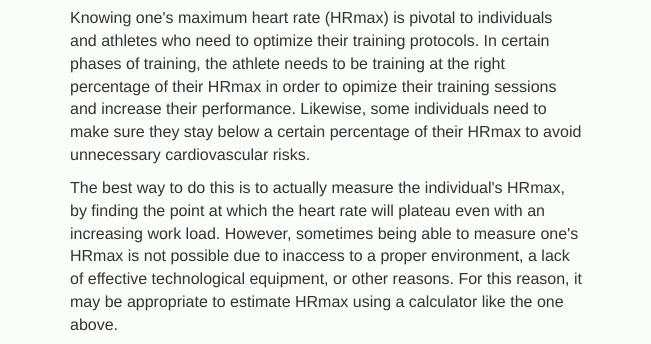
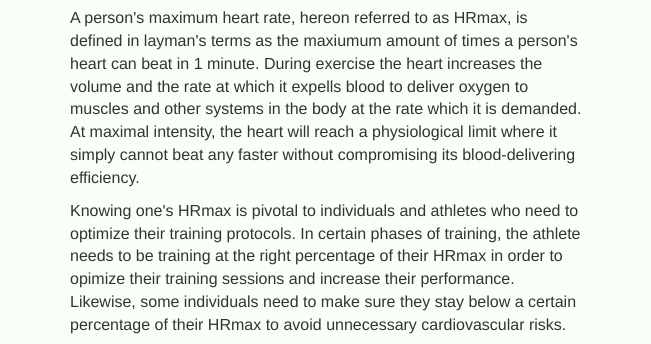
Before and after one commit to alphamarshan/Max-Heart-Rate-Web-App, a plain HTML site: page index.html in a window 1280 px wide. Shown: the part 446-790 px from the top of the page, without its empty margins (314-965 px from the left). Drawn offline with nearby package versions, Linux system fonts and the light colour scheme.

Commit message:
additional content

```diff
--- a/index.html
+++ b/index.html
@@ -45,10 +45,13 @@
     <div id="understandingDiv">
         <h2>Understanding Your Maximum Heart Rate</h2>
 
-        <p>Knowing one's maximum heart rate (HRmax) is pivotal to individuals and athletes who need to optimize their training
-            protocols. In certain phases of training, the athlete needs to be training at the right percentage of their HRmax
-            in order to opimize their training sessions and increase their performance. Likewise, some individuals need to
-            make sure they stay below a certain percentage of their HRmax to avoid unnecessary cardiovascular risks.</p>
+        <p>A person's maximum heart rate, hereon referred to as HRmax, is defined in layman's terms as the maxiumum amount of times
+            a person's heart can beat in 1 minute. During exercise the heart increases the volume and the rate at which it expells blood to deliver oxygen to muscles and other systems in the body at the rate which it is demanded. At maximal intensity, the heart will reach a physiological limit where it simply cannot beat any faster without compromising its blood-delivering efficiency.</p>
+
+        <p>Knowing one's HRmax is pivotal to individuals and athletes who need to optimize their training protocols. In certain
+            phases of training, the athlete needs to be training at the right percentage of their HRmax in order to opimize
+            their training sessions and increase their performance. Likewise, some individuals need to make sure they stay
+            below a certain percentage of their HRmax to avoid unnecessary cardiovascular risks.</p>
 
         <p>The best way to do this is to actually measure the individual's HRmax, by finding the point at which the heart rate
             will plateau even with an increasing work load. However, sometimes being able to measure one's HRmax is not possible
@@ -59,8 +62,7 @@
             published a fantastic review of the history of this equation, titled "The Surprising History of the 'HRmax=220-age'
             Equation" which details the inefficacy and surprisingly unfounded history of the equation, with an error margin
             of up to 11 beats per minute(bpm). You can find that paper
-            <a href="https://www.asep.org/asep/asep/Robergs2.pdf"
-                target="_blank">
+            <a href="https://www.asep.org/asep/asep/Robergs2.pdf" target="_blank">
                 <strong>HERE</strong>
             </a>.</p>
 
```
